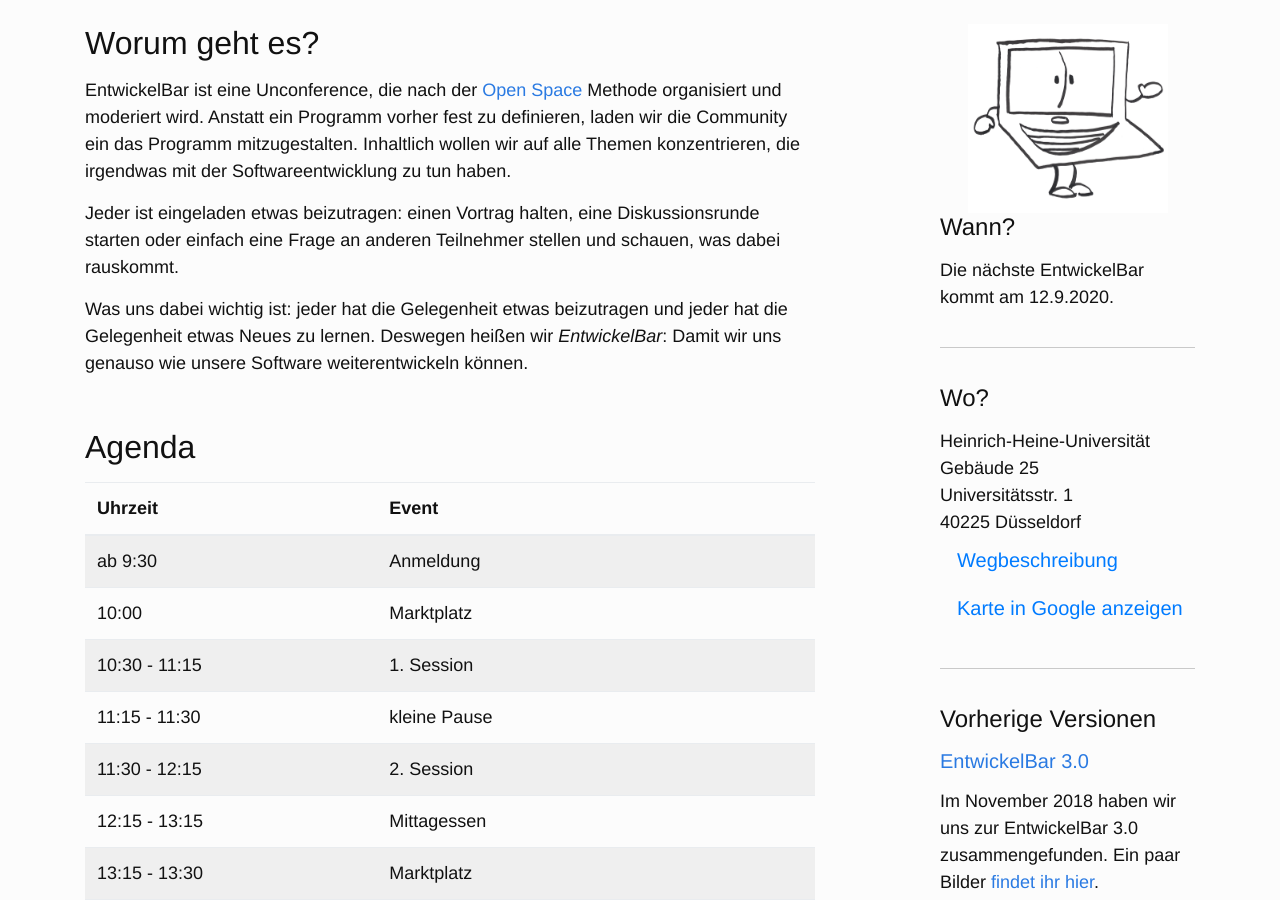
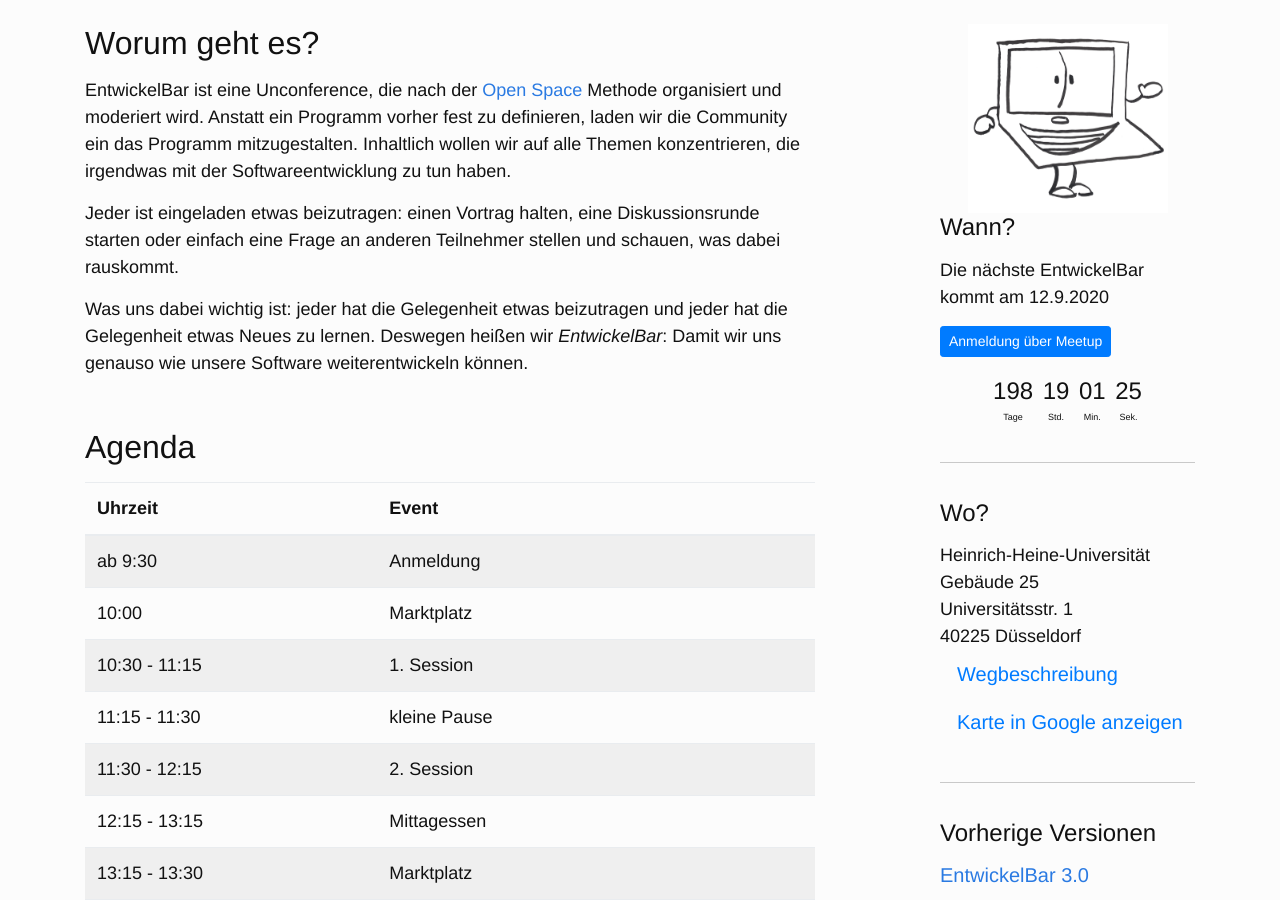
Before and after one commit to EntwickelBar/entwickelbar.github.io, a Jekyll site: the page built from index.html, in a window 1280 px wide and 900 px high, scrolled down 597 px. Built offline with Jekyll 4.4.1, drawn with Linux system fonts in a browser that asks for light colours; part of the change alters nothing that is shown.

```diff
--- a/_includes/sidebar.html
+++ b/_includes/sidebar.html
@@ -3,11 +3,10 @@
      src="/img/laptop.png">
 
 <h4>Wann?</h4>
-<p>Die nächste EntwickelBar kommt am 12.9.2020.
-<!--
+<p>Die nächste EntwickelBar kommt
      <span id="nextDateText">am <strong id="nextDate"></strong></span></p>
 
-<p><a class="btn btn-primary btn-sm" href="https://www.meetup.com/de-DE/rheinJUG/events/265467649/" id="anmeldung"
+<p><a class="btn btn-primary btn-sm" href="https://www.meetup.com/de-DE/rheinJUG/events/269005066/" id="anmeldung"
       style="white-space:normal !important">
   Anmeldung über Meetup
 </a>
@@ -28,7 +27,7 @@
     <td>Sek.</td>
   </tr>
 </table>
--->
+
 
 <hr>
 
@@ -103,8 +102,8 @@
 
 
 <script>
-    var countDownDate = new Date("Nov 9, 2019 09:30:00");
-    var countDownDate2 = new Date("May 16, 2029 09:30:00");
+    var countDownDate = new Date("Sep 12, 2020 09:30:00");
+    var countDownDate2 = new Date("Mar 13, 2029 09:30:00");
 
 
     function pad(num) {
```
